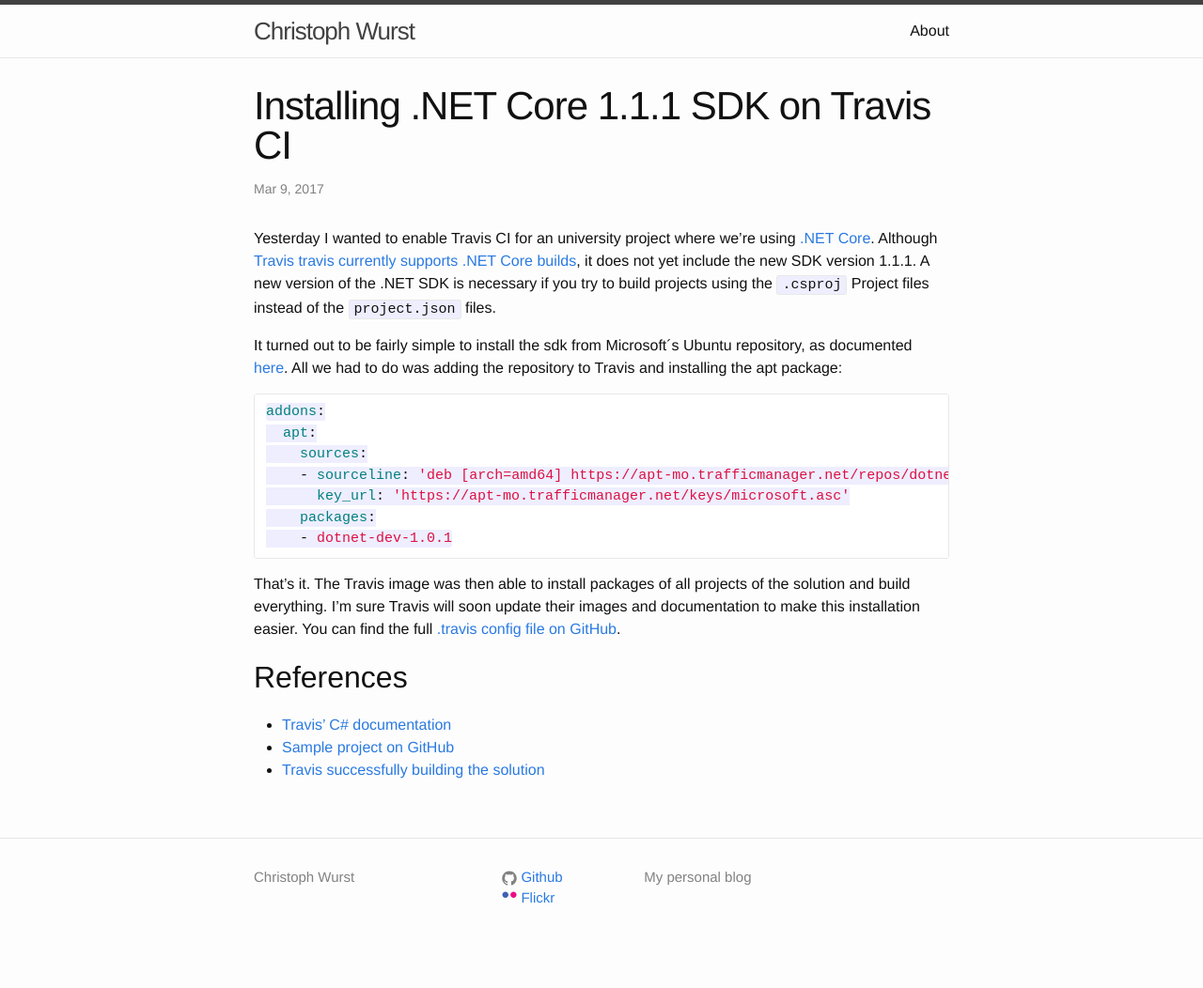
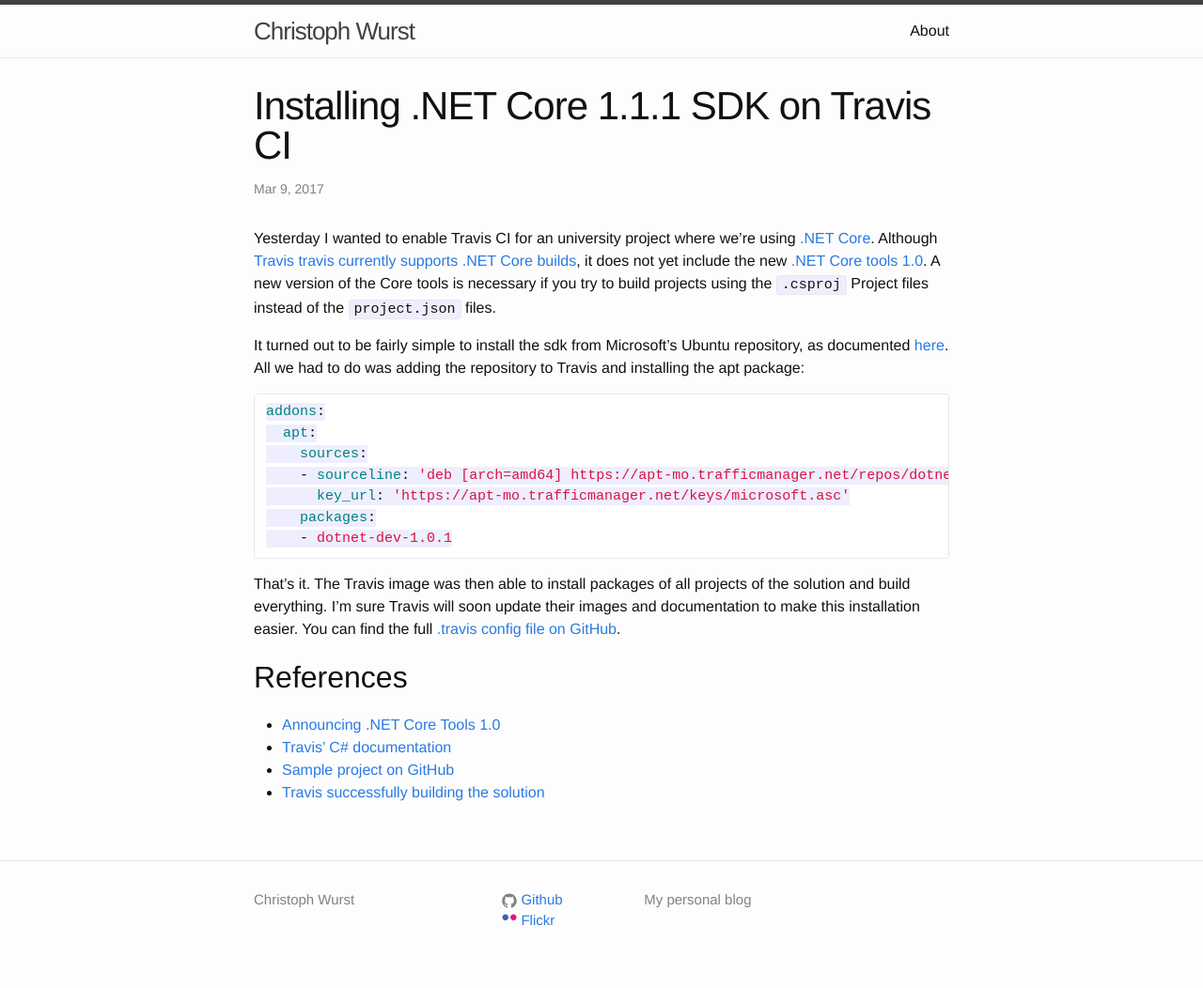
Before and after one commit to ChristophWurst/ChristophWurst.github.io, a Jekyll site: the page built from _posts/2017-03-09-dotnet-core-travis.md, in a window 1280 px wide. Shown: the whole page at 94% size. Built offline with Jekyll 4.4.1, drawn with Linux system fonts in a browser that asks for light colours; comment, search, counter and statistics services are not loaded; before the commit the page ends 1028 px from its top, so only the background shows below that.

Commit message:
Clarify .NET SK and .NET Core tools
Signed-off-by: Christoph Wurst <christoph@winzerhof-wurst.at>

````diff
--- a/_posts/2017-03-09-dotnet-core-travis.md
+++ b/_posts/2017-03-09-dotnet-core-travis.md
@@ -5,9 +5,9 @@ date: 2017-03-09
 comments: true
 ---
 
-Yesterday I wanted to enable Travis CI for an university project where we're using [.NET Core](https://www.microsoft.com/net/core). Although [Travis travis currently supports .NET Core builds](https://docs.travis-ci.com/user/languages/csharp/#Choosing-runtime-and-version-to-test-against), it does not yet include the new SDK version 1.1.1. A new version of the .NET SDK is necessary if you try to build projects using the `.csproj` Project files instead of the `project.json` files.
+Yesterday I wanted to enable Travis CI for an university project where we're using [.NET Core](https://www.microsoft.com/net/core). Although [Travis travis currently supports .NET Core builds](https://docs.travis-ci.com/user/languages/csharp/#Choosing-runtime-and-version-to-test-against), it does not yet include the new [.NET Core tools 1.0](https://blogs.msdn.microsoft.com/dotnet/2017/03/07/announcing-net-core-tools-1-0/). A new version of the Core tools is necessary if you try to build projects using the `.csproj` Project files instead of the `project.json` files.
 
-It turned out to be fairly simple to install the sdk from Microsoft´s Ubuntu repository, as documented [here](https://www.microsoft.com/net/core#linuxubuntu). All we had to do was adding the repository to Travis and installing the apt package:
+It turned out to be fairly simple to install the sdk from Microsoft's Ubuntu repository, as documented [here](https://www.microsoft.com/net/core#linuxubuntu). All we had to do was adding the repository to Travis and installing the apt package:
 
 ```yaml
 addons:
@@ -22,6 +22,7 @@ addons:
 That's it. The Travis image was then able to install packages of all projects of the solution and build everything. I'm sure Travis will soon update their images and documentation to make this installation easier. You can find the full [.travis config file on GitHub](https://github.com/ChristophWurst/dotnet_core_travis/blob/2fd055b7dbbb74323618de95bbefd66540d4c55b/.travis.yml).
 
 ## References
+* [Announcing .NET Core Tools 1.0](https://blogs.msdn.microsoft.com/dotnet/2017/03/07/announcing-net-core-tools-1-0/)
 * [Travis' C# documentation](https://docs.travis-ci.com/user/languages/csharp/#Choosing-runtime-and-version-to-test-against)
 * [Sample project on GitHub](https://github.com/ChristophWurst/dotnet_core_travis)
 * [Travis successfully building the solution](https://travis-ci.org/ChristophWurst/dotnet_core_travis/builds/209280827)
````
